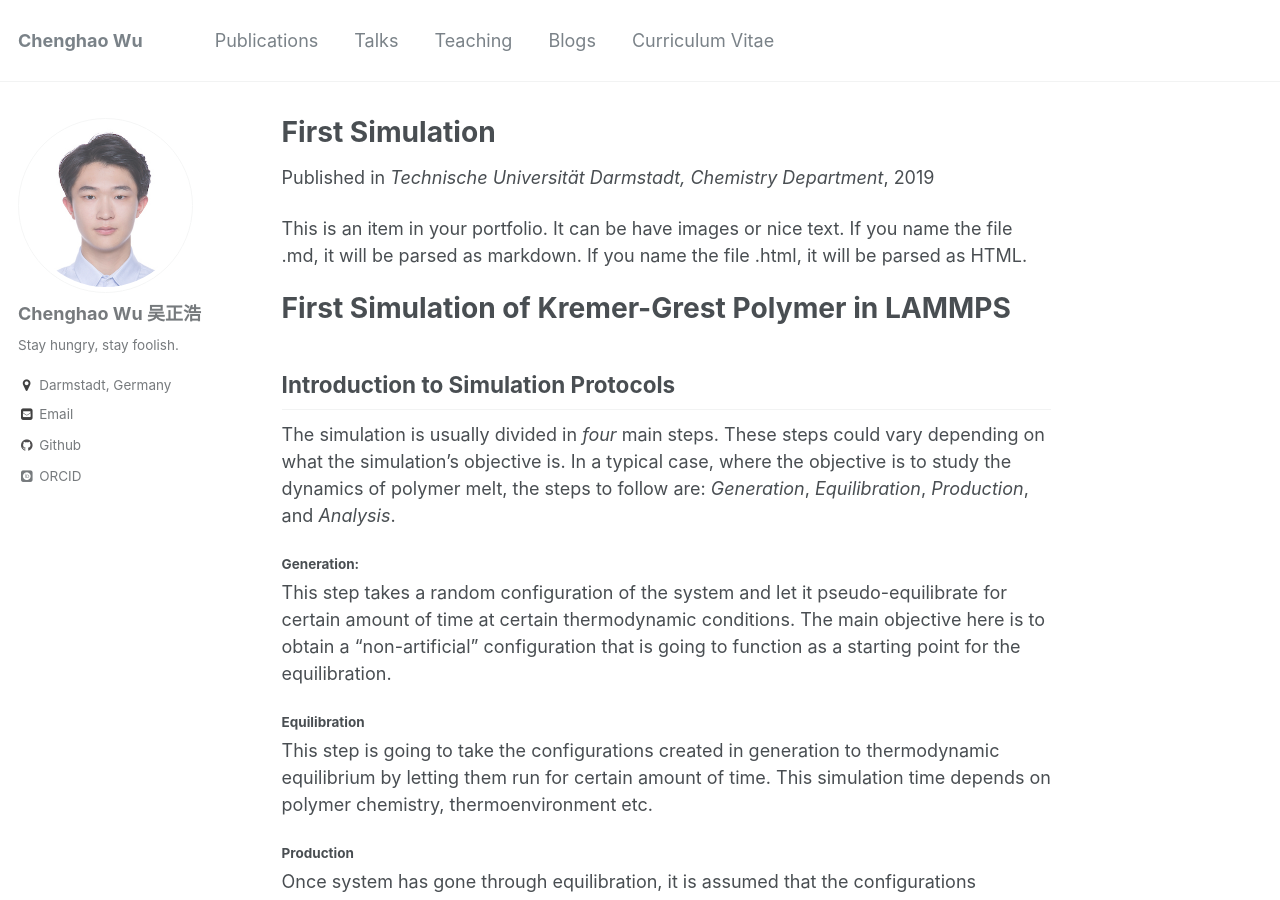
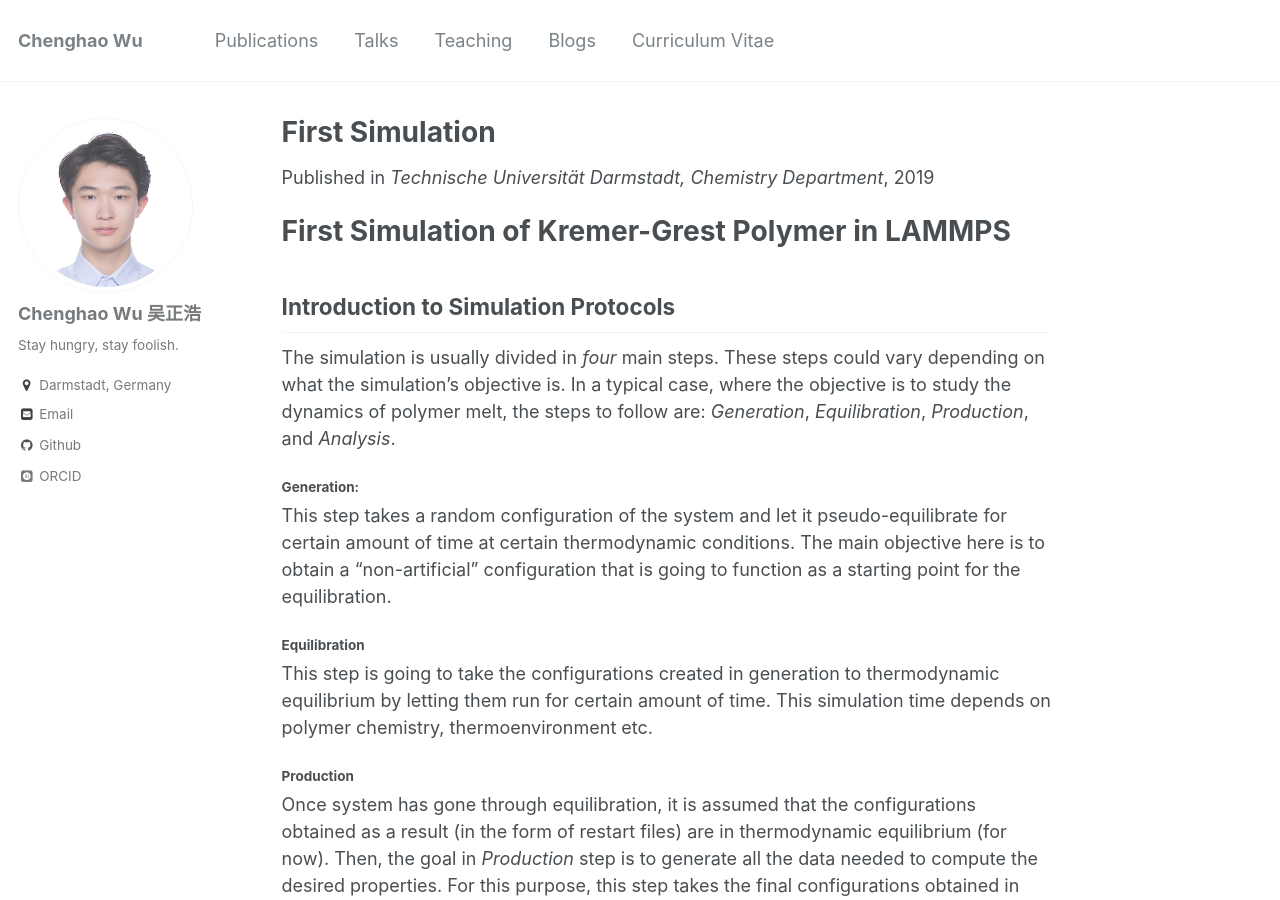
Before and after one commit to Chenghao-Wu/Chenghao-Wu.github.io, a Jekyll site: the page built from _blogs/First_Simulation.md, in a window 1280 px wide and 900 px high. Built offline with Jekyll 4.4.1, drawn with Linux system fonts in a browser that asks for light colours; some web fonts are replaced.

Commit message:
add blog

```diff
--- a/_blogs/First_Simulation.md
+++ b/_blogs/First_Simulation.md
@@ -7,10 +7,6 @@ venue: "Technische Universität Darmstadt, Chemistry Department"
 date: 2019-10-01
 location: "Darmstadt, Germany"
 ---
-
-This is an item in your portfolio. It can be have images or nice text. If you name the file .md, it will be parsed as markdown. If you name the file .html, it will be parsed as HTML.
-
-
 
 # First Simulation of Kremer-Grest Polymer in LAMMPS
 ## Introduction to Simulation Protocols
```
Also changed, not shown: _blogs/Tutorial_LAMMPS.md (+1 -0 lines), _blogs/Tutorial_Linux.md (+1 -0 lines), _teaching/2019-autumn-teaching-2.md (+1 -1 lines).
